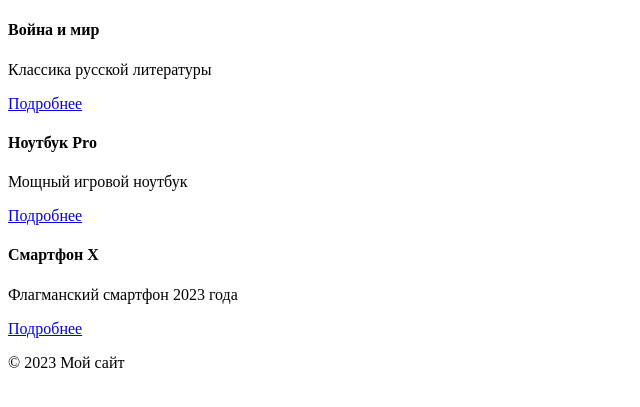
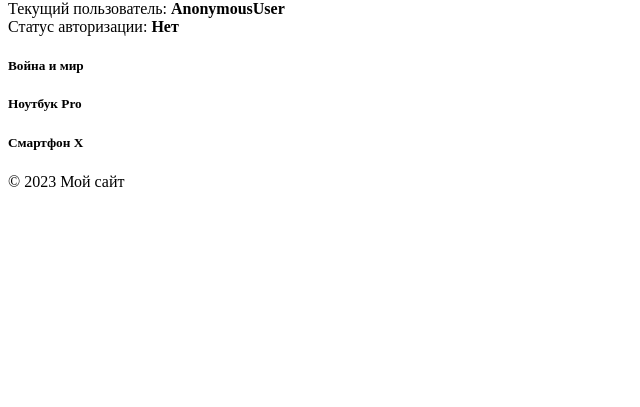
Before and after one commit to viki-ctr/homework_22, a Django app: page / in a window 1280 px wide. Shown: the part 26-433 px from the top of the page, without its empty margins (0-640 px from the left). Run offline with Django 5.2, Linux system fonts and the light colour scheme; data comes from the database, SQL or seed files in the repository.

Commit message:
update homework

```diff
--- a/catalog/templates/catalog/home.html
+++ b/catalog/templates/catalog/home.html
@@ -1,31 +1,47 @@
 {% extends "base.html" %}
 
-{% block title %}Skystore - Главная{% endblock %}
+{% block content %}
+<div class="container">
+    <!-- Проверка авторизации -->
+    <div class="alert alert-secondary mb-4">
+        Текущий пользователь: <strong>{{ user }}</strong><br>
+        Статус авторизации: <strong>{{ user.is_authenticated|yesno:"Да,Нет" }}</strong>
+    </div>
 
-{% block content %}
-<div class="row text-center">
-    {% for product in products %}
-    <div class="col-3 mb-4">
-        <div class="card h-100 box-shadow">
-            <div class="card-header">
-                <h4 class="my-0 font-weight-normal">{{ product.name }}</h4>
-            </div>
-            <div class="card-body d-flex flex-column">
-                {% if product.image %}
-                <img src="{{ product.image.url }}" class="img-fluid mb-3" alt="{{ product.name }}">
-                {% endif %}
-                <p class="card-text flex-grow-1">
-                    {{ product.description|truncatechars:100 }}
-                </p>
-                <div class="mt-auto">
-                    <a href="{% url 'catalog:product_detail' product.pk %}"
-                       class="btn btn-lg btn-block btn-outline-primary">
-                        Подробнее
-                    </a>
+    <!-- Кнопка создания -->
+    {% if user.is_authenticated %}
+    <div class="mb-4">
+        <a href="{% url 'catalog:product_create' %}"
+           class="btn btn-success">
+            <i class="bi bi-plus-circle"></i> Создать
+        </a>
+    </div>
+    {% endif %}
+
+    <!-- Список продуктов -->
+    <div class="row">
+        {% for product in products %}
+        <div class="col-md-4 mb-4">
+            <div class="card">
+                <div class="card-body">
+                    <h5>{{ product.name }}</h5>
+
+                    {% if user.is_authenticated %}
+                    <div class="mt-2">
+                        <a href="{% url 'catalog:product_update' product.pk %}"
+                           class="btn btn-sm btn-warning">
+                            <i class="bi bi-pencil"></i>
+                        </a>
+                        <a href="{% url 'catalog:product_delete' product.pk %}"
+                           class="btn btn-sm btn-danger">
+                            <i class="bi bi-trash"></i>
+                        </a>
+                    </div>
+                    {% endif %}
                 </div>
             </div>
         </div>
+        {% endfor %}
     </div>
-    {% endfor %}
 </div>
 {% endblock %}
--- a/catalog/views.py
+++ b/catalog/views.py
@@ -1,3 +1,4 @@
+from django.contrib.auth.mixins import LoginRequiredMixin
 from django.views.generic import ListView, TemplateView, DetailView, CreateView, UpdateView, DeleteView
 from django.urls import reverse_lazy
 from .models import Product
@@ -32,10 +33,11 @@ class ProductCreateView(CreateView):
     success_url = reverse_lazy('catalog:product_list')
 
 
-class ProductUpdateView(UpdateView):
+class ProductUpdateView(LoginRequiredMixin, UpdateView):
     model = Product
     form_class = ProductForm
     template_name = 'catalog/product_form.html'
+    login_url = '/login/'
     success_url = reverse_lazy('catalog:product_list')
 
 
--- a/config/settings.py
+++ b/config/settings.py
@@ -140,3 +140,4 @@ MEDIA_URL = 'media/'
 
 MEDIA_ROOT = os.path.join(BASE_DIR, 'media')
 DEFAULT_CHARSET = 'utf-8'
+LOGIN_REDIRECT_URL = '/products/'
```
Also changed, not shown: catalog/templates/catalog/product_confirm_delete.html (+14 -7 lines), catalog/templates/catalog/product_detail.html (+19 -25 lines), catalog/templates/catalog/product_list.html (+26 -9 lines).
